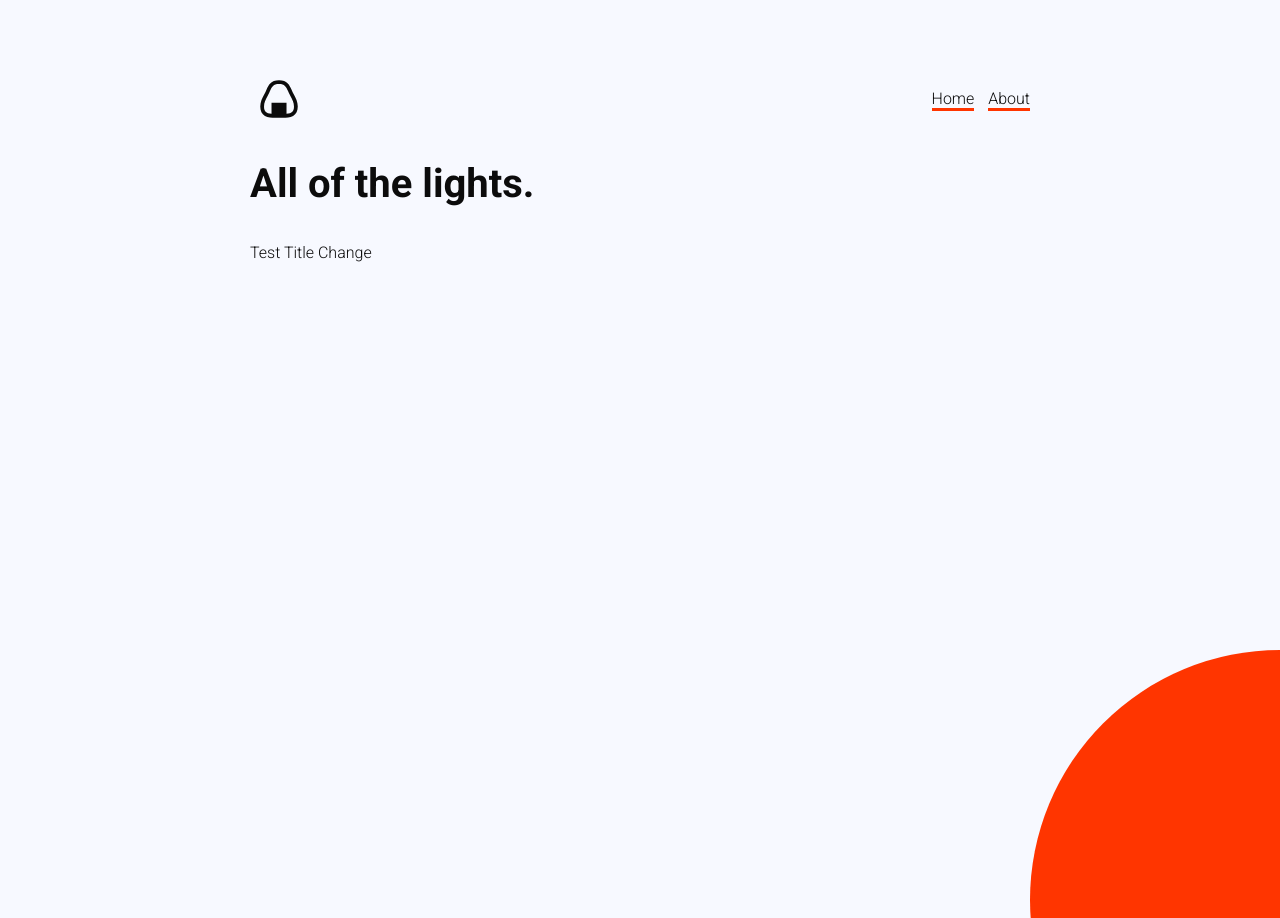
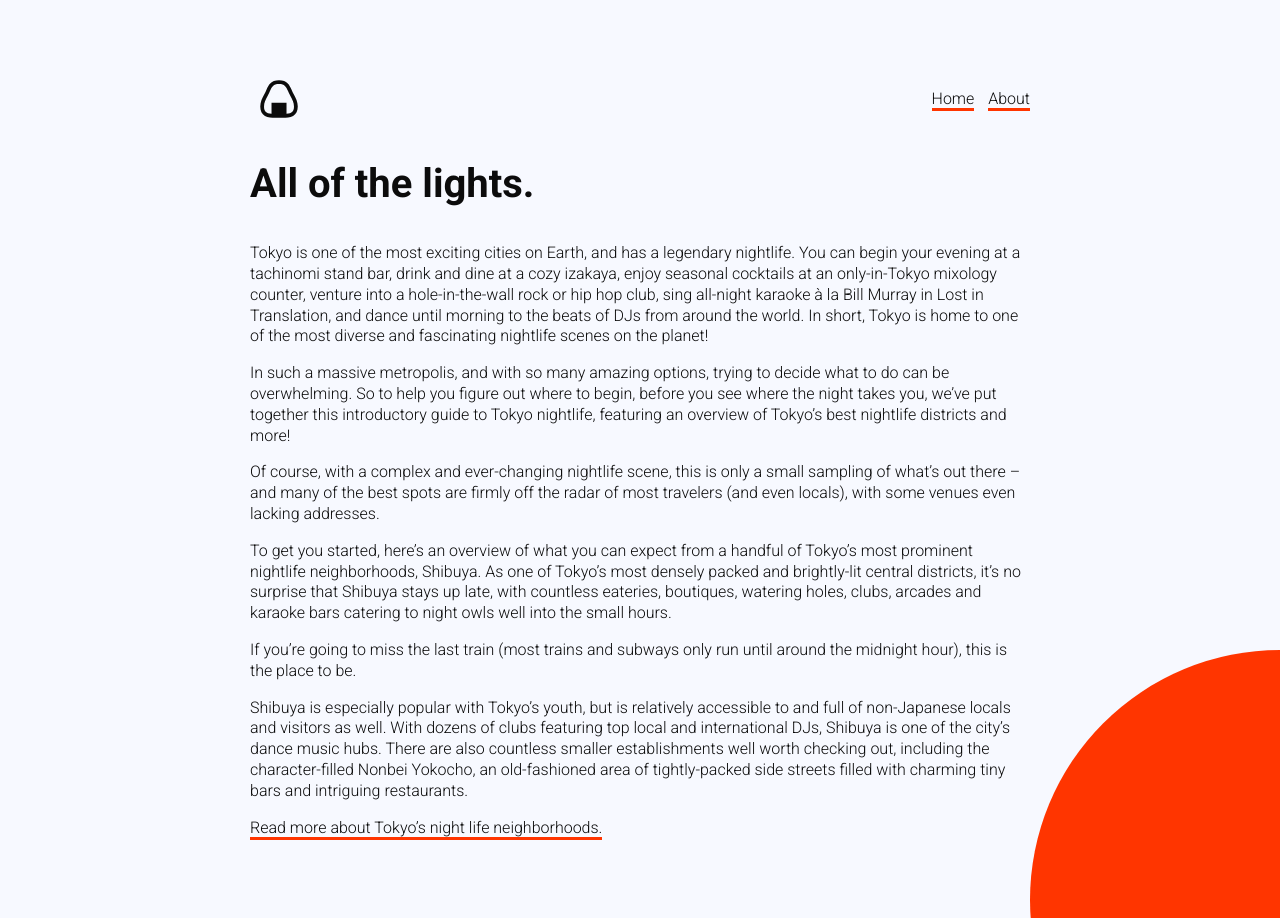
Before and after one commit to ommiles/anightinjapan, a Jekyll site: the page built from _posts/2020-11-17-new-post.markdown, in a window 1280 px wide. Built offline with Jekyll 4.4.1, drawn with Linux system fonts in a browser that asks for light colours.

Commit message:
Updated New Post

```diff
--- a/_posts/2020-11-17-new-post.markdown
+++ b/_posts/2020-11-17-new-post.markdown
@@ -5,4 +5,16 @@
   red-light entertainment and the infamous Robot Restaurant.
 ---
 
-Test Title Change
+Tokyo is one of the most exciting cities on Earth, and has a legendary nightlife. You can begin your evening at a tachinomi stand bar, drink and dine at a cozy izakaya, enjoy seasonal cocktails at an only-in-Tokyo mixology counter, venture into a hole-in-the-wall rock or hip hop club, sing all-night karaoke à la Bill Murray in Lost in Translation, and dance until morning to the beats of DJs from around the world. In short, Tokyo is home to one of the most diverse and fascinating nightlife scenes on the planet!
+
+In such a massive metropolis, and with so many amazing options, trying to decide what to do can be overwhelming. So to help you figure out where to begin, before you see where the night takes you, we’ve put together this introductory guide to Tokyo nightlife, featuring an overview of Tokyo’s best nightlife districts and more!
+
+Of course, with a complex and ever-changing nightlife scene, this is only a small sampling of what’s out there – and many of the best spots are firmly off the radar of most travelers (and even locals), with some venues even lacking addresses.
+
+To get you started, here’s an overview of what you can expect from a handful of Tokyo’s most prominent nightlife neighborhoods, Shibuya. As one of Tokyo’s most densely packed and brightly-lit central districts, it’s no surprise that Shibuya stays up late, with countless eateries, boutiques, watering holes, clubs, arcades and karaoke bars catering to night owls well into the small hours.
+
+If you’re going to miss the last train (most trains and subways only run until around the midnight hour), this is the place to be.
+
+Shibuya is especially popular with Tokyo’s youth, but is relatively accessible to and full of non-Japanese locals and visitors as well. With dozens of clubs featuring top local and international DJs, Shibuya is one of the city’s dance music hubs. There are also countless smaller establishments well worth checking out, including the character-filled Nonbei Yokocho, an old-fashioned area of tightly-packed side streets filled with charming tiny bars and intriguing restaurants.
+
+[Read more about Tokyo’s night life neighborhoods.](https://boutiquejapan.com/tokyo-nightlife-guide/)
```
